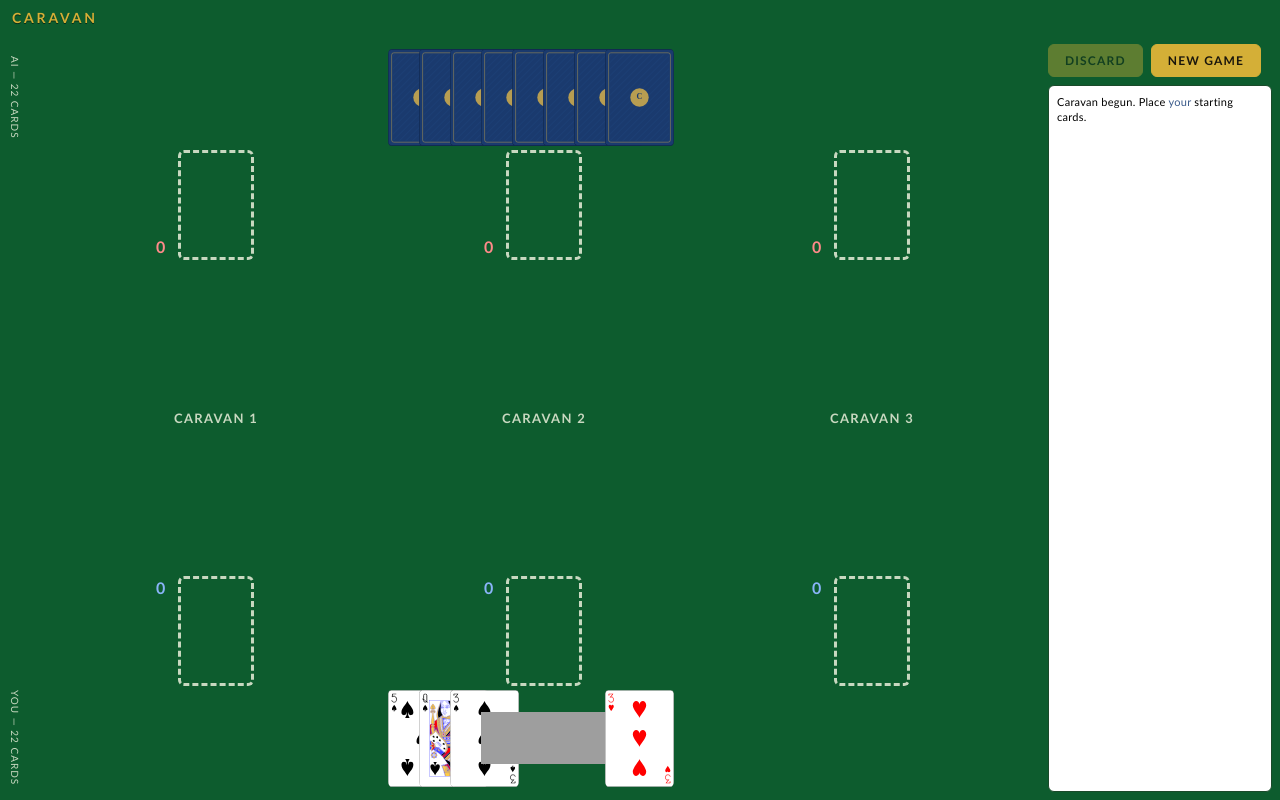
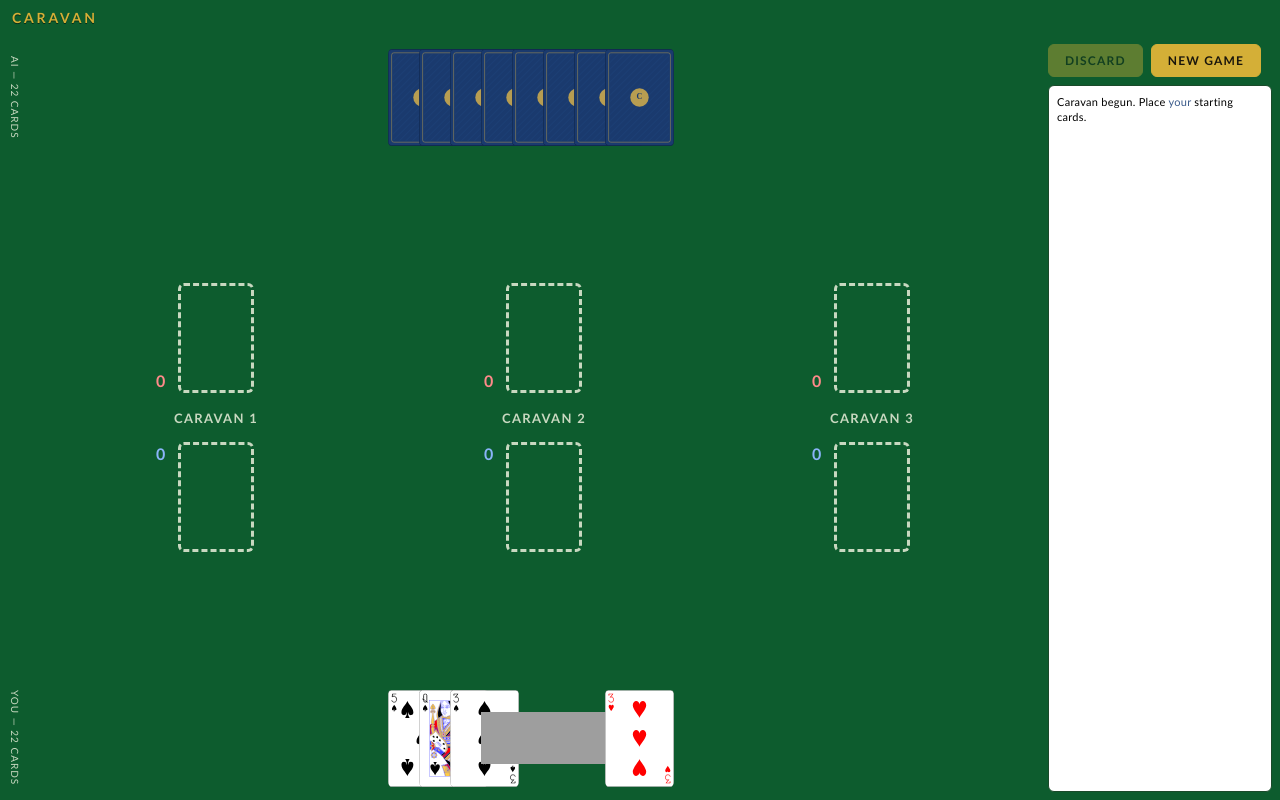
Before and after one commit to thekingofspain/caravan-game, a React (Vite) app: page / in a window 1280 px wide. Built offline with nearby package versions, Linux system fonts and the light colour scheme; grey boxes are pictures that could not be loaded.

Commit message:
fix card placement alignment: human anchored at start, AI column-reverse anchored at bottom

```diff
--- a/src/global.css
+++ b/src/global.css
@@ -189,7 +189,6 @@ body {
   min-height: 0;
   position: relative;
   align-items: center;
-  justify-content: space-between;
 }
 
 .caravan-col__divider {
@@ -210,11 +209,24 @@ body {
 .caravan {
   display: flex;
   flex-direction: column;
+  flex: 1;
   min-height: calc(var(--card-h) + var(--card-offset));
   width: var(--card-w);
   position: relative;
   isolation: isolate;
   align-items: center;
+}
+
+/* human: stack grows down from the top, anchored at start */
+.caravan--human {
+  justify-content: flex-start;
+  padding-top: var(--card-offset);
+}
+
+/* ai: stack grows up from the bottom, anchored at end */
+.caravan--ai {
+  flex-direction: column-reverse;
+  padding-bottom: var(--card-offset);
 }
 
 /* ---------- Card stacking ---------- */
@@ -223,7 +235,8 @@ body {
 }
 
 .caravan--ai .card + .card {
-  margin-top: calc(-1 * (var(--card-h) - var(--overlap-v)));
+  margin-top: 0;
+  margin-bottom: calc(-1 * (var(--card-h) - var(--overlap-v)));
 }
 
 /* ---------- Card states ---------- */
--- a/src/ui/Caravan.tsx
+++ b/src/ui/Caravan.tsx
@@ -97,19 +97,18 @@ export function Caravan({
         ) : null}
       </div>
       {children}
-      {(isHuman ? caravan.cards : [...caravan.cards].reverse()).map((pc, k) => {
-        const originalIndex = isHuman ? k : caravan.cards.length - 1 - k;
-        const isHoverable = isCardHoverable(originalIndex);
+      {caravan.cards.map((pc, k) => {
+        const isHoverable = isCardHoverable(k);
         return (
           <button
             key={pc.card.id}
             type="button"
-            className={getCardClasses(pc, originalIndex)}
-            data-index={originalIndex}
+            className={getCardClasses(pc, k)}
+            data-index={k}
             style={getCardStyle(isHoverable)}
             onMouseEnter={() => {
               if (isHoverable) {
-                onHoverTarget({ player: playerId, caravan: caravanIdx, cardIndex: originalIndex });
+                onHoverTarget({ player: playerId, caravan: caravanIdx, cardIndex: k });
               }
             }}
             onMouseLeave={() => onHoverTarget(null)}
```
